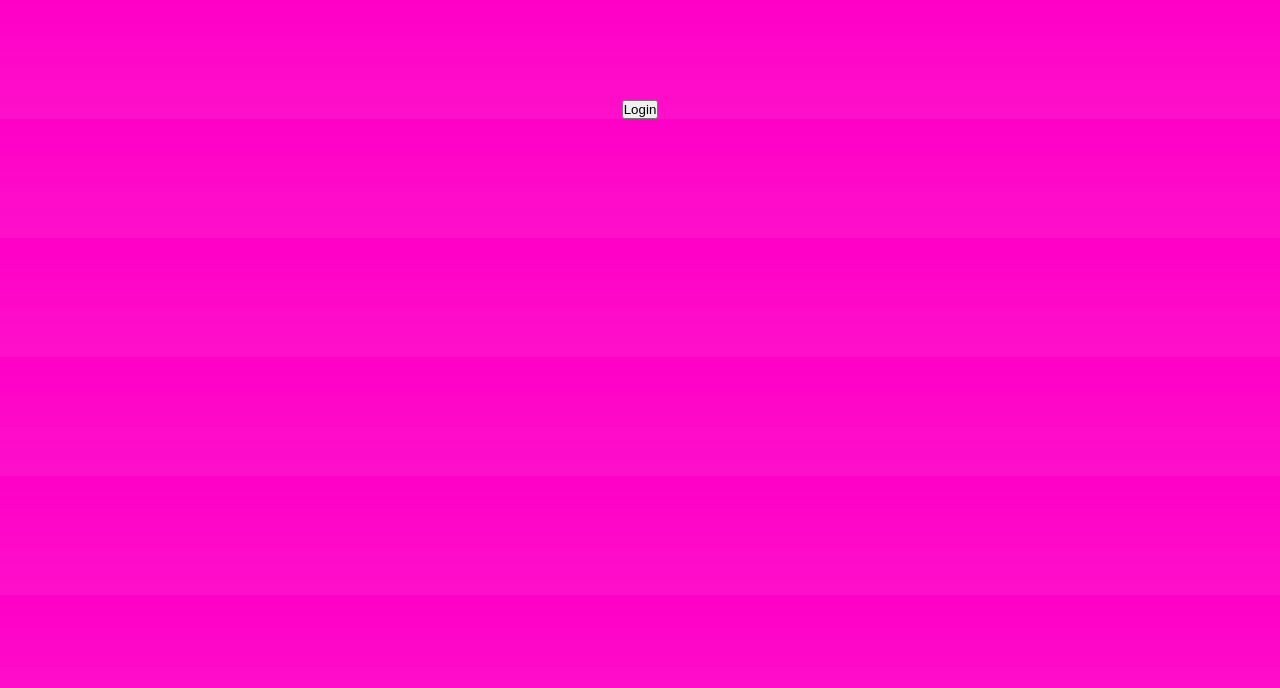
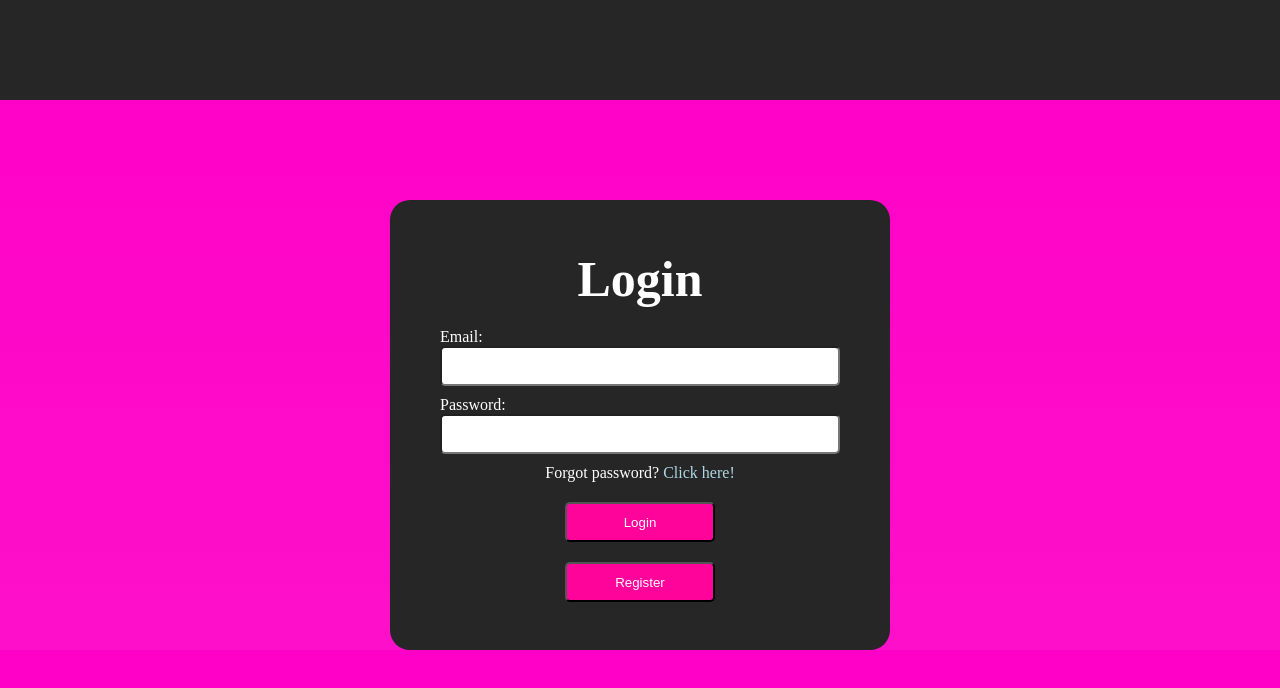
Before and after one commit to JoranDaniel/socialmediaopdracht, a React (Create React App) app: page /login in a window 1280 px wide. Shown: the top 688 px of the page. Built offline with nearby package versions, Linux system fonts and the light colour scheme; the HTML template or start-up script is replaced by a standard one.

Commit message:
Herkansingv2
ddd

```diff
--- a/src/Login.jsx
+++ b/src/Login.jsx
@@ -1,16 +1,15 @@
 import React, { useState } from 'react';
 import { getAuth, signInWithEmailAndPassword } from 'firebase/auth';
-import './login.css';
+import { useNavigate } from 'react-router-dom';
+import '../src/login.css';
 
 const Login = ({ onLogout }) => {
   const [email, setEmail] = useState('');
   const [password, setPassword] = useState('');
   const [loginSuccess, setLoginSuccess] = useState(false);
   const [errorMessage, setErrorMessage] = useState('');
-  const [isFormOpen, setIsFormOpen] = useState(false);
-  const [isAccountOpen, setIsAccountOpen] = useState(false);
-  const [name, setName] = useState('');
-  const [newPassword, setNewPassword] = useState('');
+
+  const navigate = useNavigate();
 
   const handleEmailChange = (event) => {
     setEmail(event.target.value);
@@ -28,6 +27,7 @@ const Login = ({ onLogout }) => {
         const user = userCredential.user;
         setLoginSuccess(true);
         setErrorMessage('');
+        navigate('/'); // Redirect to the home page
       })
       .catch((error) => {
         const errorCode = error.code;
@@ -37,91 +37,46 @@ const Login = ({ onLogout }) => {
       });
   };
 
-  const toggleForm = () => {
-    setIsFormOpen(!isFormOpen);
-  };
-
-  const toggleAccount = () => {
-    setIsAccountOpen(!isAccountOpen);
-  };
-
-  const handleNameChange = (event) => {
-    setName(event.target.value);
-  };
-
-  const handleNewPasswordChange = (event) => {
-    setNewPassword(event.target.value);
-  };
-
   const handleLogout = () => {
     setLoginSuccess(false);
     setEmail('');
     setPassword('');
-    setIsAccountOpen(false);
     onLogout(); // Call the onLogout function or any other necessary actions
   };
 
   return (
-    <div className="login-container">
-      {loginSuccess ? (
-        <button className="login-button" onClick={toggleAccount}>
-          Account
-        </button>
-      ) : (
-        <button className={`login-button ${isFormOpen ? 'active' : ''}`} onClick={toggleForm}>
-          {isFormOpen ? 'Close' : 'Login'}
-        </button>
-      )}
-      {isFormOpen && (
+    <div>
+      <div className="header">
+        {/* Plaats hier de inhoud van je header */}
+      </div>
+
+      <div className="login-container">
         <div className="login-form">
-          <button className="close-button" onClick={toggleForm}>
-            X
-          </button>
-          <h2 className='form'>Login</h2>
-          {loginSuccess && <p className="success-message">Login successful!</p>}
+          <h2 className='titelpagina'>Login</h2>
           {errorMessage && <p className="error-message">{errorMessage}</p>}
           <form>
             <div className="form-group">
               <label htmlFor="email">Email:</label>
-              <input type="email" id="email" value={email} onChange={handleEmailChange} />
+              <input className='inputuser' type="email" id="email" value={email} onChange={handleEmailChange} />
             </div>
             <div className="form-group">
               <label htmlFor="password">Password:</label>
-              <input type="password" id="password" value={password} onChange={handlePasswordChange} />
+              <input className='inputuser' type="password" id="password" value={password} onChange={handlePasswordChange} />
             </div>
-            <button type="button" onClick={handleLogin}>
+            <p>
+              Forgot password? <a className="blue" href="/signup">Click here!</a>
+            </p>
+            <button className='inputformtype' type="button" onClick={handleLogin}>
               Login
             </button>
-            <p className='form'>
-              Don't have an account yet? <a href="/signup">Sign up here!</a>
-            </p>
+            <a href="/Signup">
+              <button className='inputformtype' type="button" onClick={handleLogin}>
+                Register
+              </button>
+            </a>
           </form>
         </div>
-      )}
-      {isAccountOpen && (
-        <div className="login-form">
-          <button className="close-button" onClick={toggleAccount}>
-            X
-          </button>
-          <h2>Account</h2>
-          <form>
-            <div className="form-group">
-              <label htmlFor="name">Name:</label>
-              <input type="text" id="name" value={name} onChange={handleNameChange} />
-            </div>
-            <div className="form-group">
-              <label htmlFor="new-password">New Password:</label>
-              <input type="password" id="new-password" value={newPassword} onChange={handleNewPasswordChange} />
-            </div>
-            <button type="button" onClick={handleLogout}>
-              Logout
-            </button>
-          </form>
-        </div>
-      )}
-      {loginSuccess && (
-        <p className="welcome-message">Welcome, {email}!</p>
-      )}
+      </div>
     </div>
   );
 };
```
